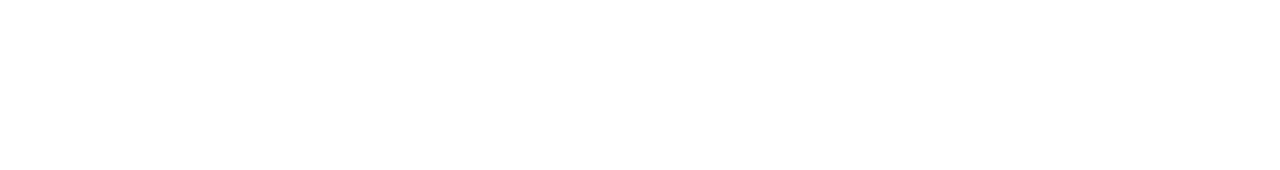
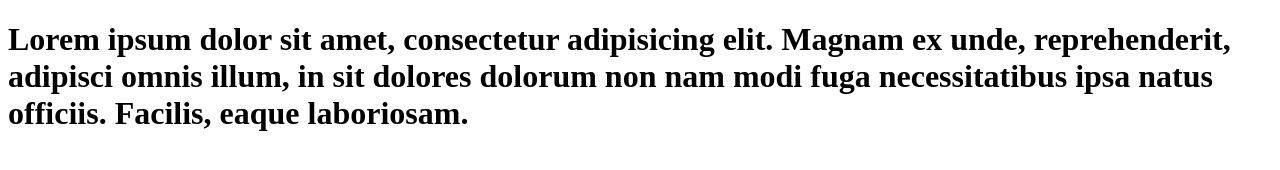
Before and after one commit to skydrow77/nuevo, a plain HTML site: page index.html in a window 1280 px wide. Drawn offline with Linux system fonts and the light colour scheme.

Commit message:
lorem agregado

```diff
--- a/index.html
+++ b/index.html
@@ -6,5 +6,7 @@
 </head>
 <body>
 
+<h1>Lorem ipsum dolor sit amet, consectetur adipisicing elit. Magnam ex unde, reprehenderit, adipisci omnis illum, in sit dolores dolorum non nam modi fuga necessitatibus ipsa natus officiis. Facilis, eaque laboriosam.</h1>
+
 </body>
 </html>
```
